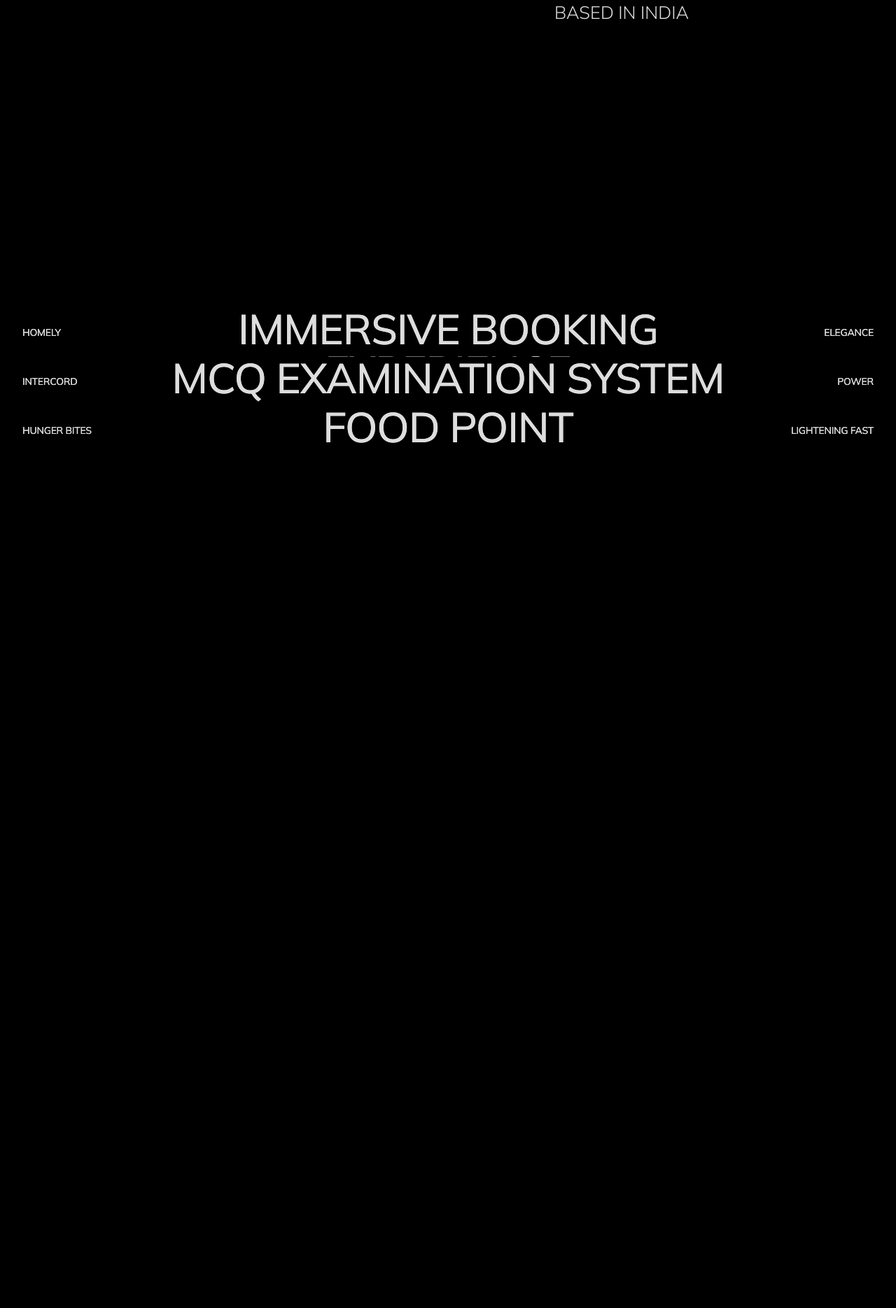
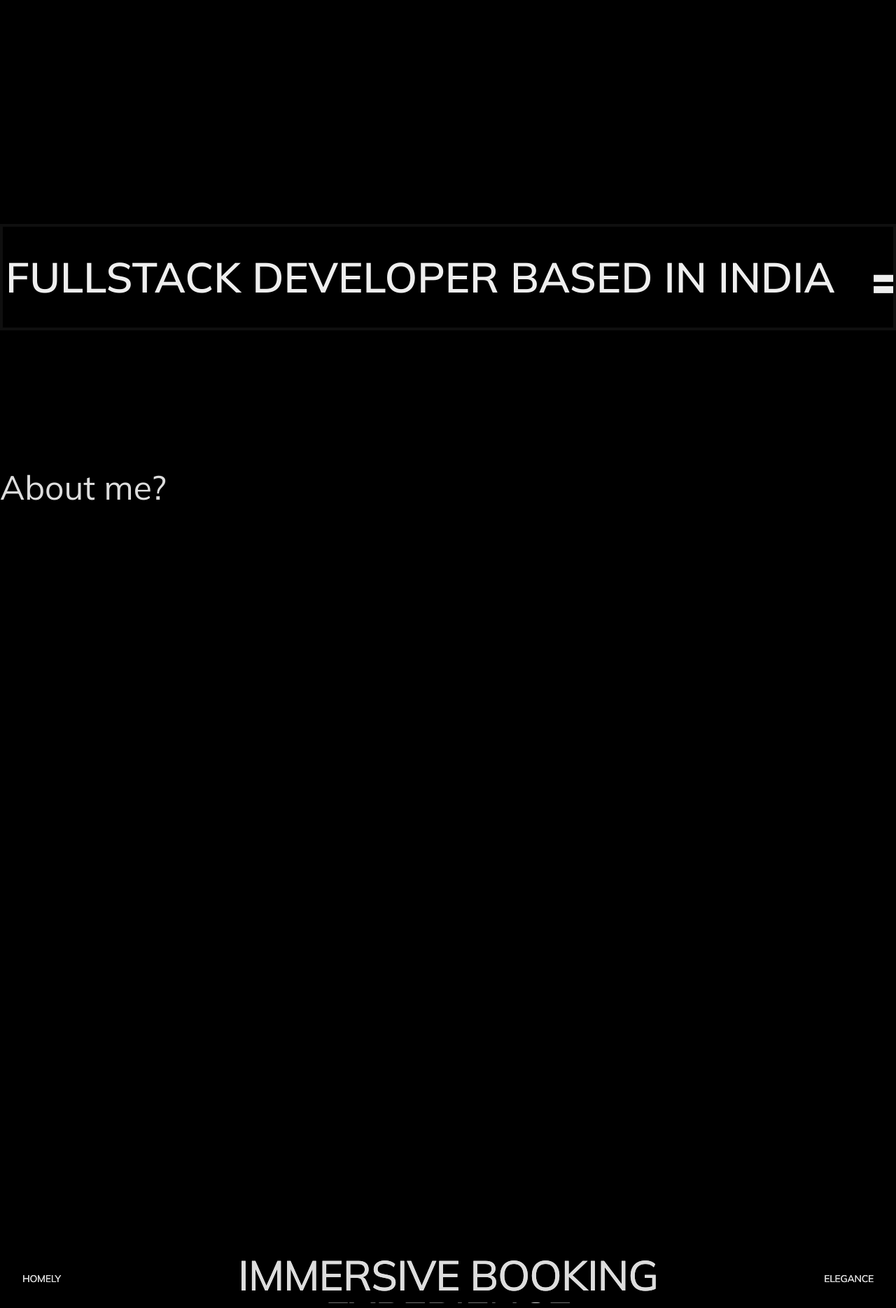
Before and after one commit to psapkale/portfolio, a React (Vite) app: page / in a window 1280 px wide. Shown: the part 680-2549 px from the top of the page at 70% size. Built offline with nearby package versions, Linux system fonts and the light colour scheme.

Commit message:
marquee text added

```diff
--- a/package.json
+++ b/package.json
@@ -10,6 +10,7 @@
     "preview": "vite preview"
   },
   "dependencies": {
+    "@gsap/react": "^2.1.1",
     "framer-motion": "^11.1.7",
     "gsap": "^3.12.5",
     "react": "^18.2.0",
--- a/src/App.jsx
+++ b/src/App.jsx
@@ -4,6 +4,8 @@ import { Appbar } from "./components/Appbar";
 import { Cursor } from "./components/Cursor";
 import { Projects } from "./components/Projects";
 import { NameElement } from "./components/NameElement";
+import { AboutSection } from "./components/AboutSection";
+import { MarqueeElement } from "./components/MarqueeElement";
 
 function App() {
    const appbarRef = useRef(null);
@@ -37,6 +39,8 @@ function App() {
          <Appbar ref={appbarRef} />
          <Cursor showCursor={showCursor} appbarRef={appbarRef} />
          <NameElement />
+         <MarqueeElement />
+         <AboutSection />
          <Projects id="projects" />
          <div className=" h-[200vh]" />
       </div>
--- /dev/null
+++ b/src/components/AboutSection.jsx
@@ -0,0 +1,7 @@
+export const AboutSection = () => {
+   return (
+      <div className="w-full h-screen">
+         <h1 className="text-5xl">About me?</h1>
+      </div>
+   );
+};
--- /dev/null
+++ b/src/components/MarqueeElement.jsx
@@ -0,0 +1,68 @@
+import { useGSAP } from "@gsap/react";
+import gsap from "gsap";
+import { useEffect, useRef, useState } from "react";
+
+export const MarqueeElement = () => {
+   const [currentScroll, setCurrentScroll] = useState(0);
+   const [isScrollingDown, setIsScrollingDown] = useState(true);
+   const marqueeInnerRef = useRef();
+
+   const handleScroll = (tween) => {
+      const scrollY = window.scrollY;
+      const scrollingDown = scrollY < currentScroll;
+      setIsScrollingDown(scrollingDown);
+
+      gsap.to(tween, {
+         timeScale: scrollingDown ? 1 : -1,
+      });
+
+      setCurrentScroll(scrollY);
+   };
+
+   useGSAP(() => {
+      const marqueeParts =
+         marqueeInnerRef.current.querySelectorAll(".marquee__part");
+
+      const tween = gsap
+         .to(marqueeParts, {
+            xPercent: -100,
+            repeat: -1,
+            duration: 4,
+            ease: "linear",
+         })
+         .totalProgress(0);
+
+      window.addEventListener("scroll", () => handleScroll(tween));
+   });
+
+   return (
+      <div>
+         <section className="h-[200px]"></section>
+         <section className="relative border-4 border-[#0f0f0f] text-[#eee] py-8 font-semibold text-2xl uppercase overflow-hidden">
+            <div
+               className="flex w-fit flex-auto flex-row marquee__inner"
+               ref={marqueeInnerRef}
+            >
+               {Array(6)
+                  .fill()
+                  .map((_, index) => (
+                     <div
+                        className="flex items-center flex-shrink-0 px-1 text-6xl marquee__part"
+                        key={index}
+                     >
+                        FullStack Developer based in India
+                        <div
+                           className={`w-20 h-20 mx-10 transform transition-all duration-1000 ease-cubic-bezier-[0.075,0.82,0.165,1] translate-y-[10px] rotate-[90deg] arrow ${
+                              !isScrollingDown ? "scale-y-[-1]" : "scale-y-[1]"
+                           }`}
+                        >
+                           <span style={{ fontSize: "100px" }}>&#8659;</span>
+                        </div>
+                     </div>
+                  ))}
+            </div>
+         </section>
+         <section className="h-[200px]"></section>
+      </div>
+   );
+};
--- a/src/components/NameElement.jsx
+++ b/src/components/NameElement.jsx
@@ -1,8 +1,20 @@
-import gsap from "gsap";
-import { ScrollTrigger } from "gsap/ScrollTrigger";
-import { useEffect, useRef } from "react";
+import { useEffect } from "react";
 
 export const NameElement = () => {
+   // useEffect(() => {
+   // const text = document.querySelector(".text");
+   // text.innerHTML = text.textContent.replace(/\S/g, "<span>$&</span>");
+   // const span = document.querySelectorAll("span");
+   // span.forEach((element) => {
+   //    element.style.position = "absolute";
+   //    element.style.transformOrigin = "0 80px";
+   // });
+
+   // for (var i = 0; i < span.length; i++) {
+   //    span[i].style.transform = "rotate(" + i * 16.5 + "deg)";
+   // }
+   // }, []);
+
    return (
       <div>
          <div className="header h-screen flex items-center justify-center pointer-events-none select-none relative">
@@ -21,11 +33,14 @@ export const NameElement = () => {
                <div>e</div>
             </div>
             {/* rotating text */}
-            <div className=""></div>
-            <div className="absolute top-[82%] right-[20%] text-[15px] font-[300] scale-y-[1.7] scale-x-[1.7] uppercase">
-               Frontend Developer <br />
+            {/* <div className="text font-[20px] animation-animate">
+               FullStack Developer based in India
+            </div> */}
+            {/* <div className="absolute top-[82%] right-[20%] text-[15px] font-[300] scale-y-[1.7] scale-x-[1.7] uppercase">
+               <span className="absolute -left-6 scale-125">&#8600;</span>
+               FullStack Developer <br />
                based in India
-            </div>
+            </div> */}
          </div>
       </div>
    );
--- a/src/components/Projects.jsx
+++ b/src/components/Projects.jsx
@@ -34,6 +34,7 @@ export const Projects = ({ id }) => {
       });
    };
 
+   // TODO implement image optimization
    function removeImages() {
       const preview1 = document.querySelector(".preview-img-1");
       const preview2 = document.querySelector(".preview-img-2");
@@ -109,7 +110,9 @@ export const Projects = ({ id }) => {
 
          <div className="menu" onMouseOut={handlePreviewMouseOut} id={id}>
             {menuItems.map((item, idx) => (
-               <div
+               <a
+                  href={item.link}
+                  target="blank"
                   className="menu-item"
                   key={idx}
                   ref={(el) => (menuItemRef.current[idx] = el)}
@@ -130,7 +133,7 @@ export const Projects = ({ id }) => {
                      <p>{item.tag}</p>
                      <p>{item.tag}</p>
                   </div>
-               </div>
+               </a>
             ))}
          </div>
       </div>
@@ -142,16 +145,19 @@ const menuItems = [
       info: "Homely",
       name: "Immersive Booking Experience",
       tag: "Elegance",
+      link: "https://homely-jet.vercel.app/",
    },
    {
       info: "Intercord",
       name: "MCQ Examination System",
       tag: "Power",
+      link: "https://intercord.vercel.app/",
    },
    {
       info: "Hunger Bites",
       name: "Food Point",
       tag: "Lightening Fast",
+      link: "https://hunger-bites.vercel.app/",
    },
    // {
    //    info: "Grid",
--- a/tailwind.config.js
+++ b/tailwind.config.js
@@ -2,7 +2,17 @@
 export default {
    content: ["./index.html", "./src/**/*.{js,ts,jsx,tsx}"],
    theme: {
-      extend: {},
+      extend: {
+         keyframes: {
+            animate: {
+               from: { transform: "rotate(0deg)" },
+               to: { transform: "rotate(360deg)" },
+            },
+         },
+         animation: {
+            animate: "animate 5s linear infinite",
+         },
+      },
    },
    plugins: [],
 };
```
Also changed, not shown: src/components/styles.css (+49 -0 lines), 1 other file (tests, documents, lock files or other folders).
